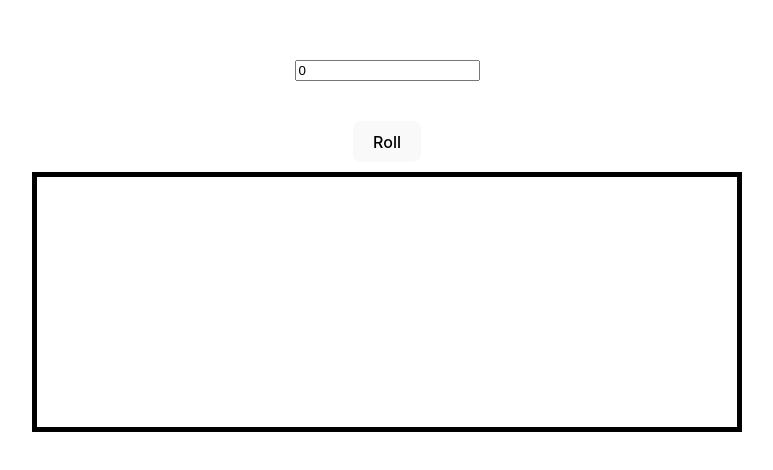
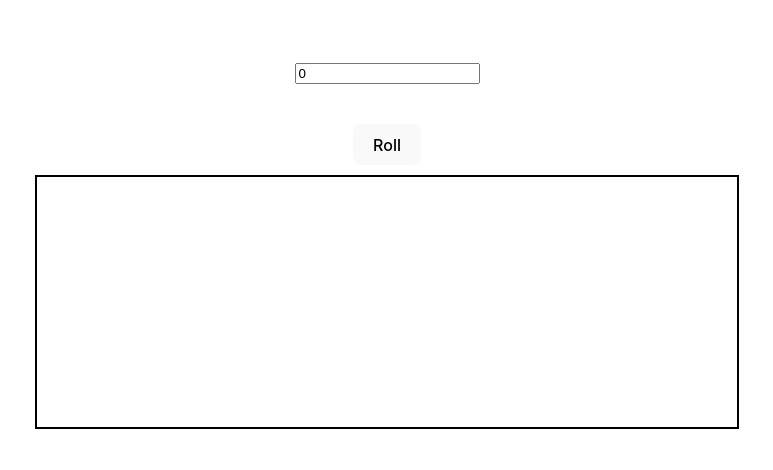
Before and after one commit to simran-saini-zs/React_Practice, a React (Vite) app: page / in a window 1280 px wide. Shown: the part 154-624 px from the top of the page, without its empty margins (253-1026 px from the left). Built offline with nearby package versions, Linux system fonts and the light colour scheme.

Commit message:
Completed react-assignment second part

```diff
--- a/src/AssignmentReact.css
+++ b/src/AssignmentReact.css
@@ -2,10 +2,11 @@
     height: 250px;
     width: 700px;
     display: grid;
-    grid-template-columns: 1fr 1fr 1fr;
-    grid-template-rows: 1fr 1fr 1fr;
-    border: 5px solid black;
-    justify-content: center;
+    grid-template-columns: auto auto auto;
+    grid-template-rows: auto auto auto;
+    border: 2px solid black;
+    justify-items: center;
+    align-items: center;
 }
 img{
     height: 5em;
@@ -36,3 +37,6 @@ img{
     height: 20px;
     width: auto;
 }
+.loader{
+    position: absolute;
+}
--- a/src/AssignmentReact.jsx
+++ b/src/AssignmentReact.jsx
@@ -8,15 +8,18 @@ function AssignmentReact()
 {
     const [showcontent,setcontent] = useState(false);
     const [num,setnum] = useState(0);
-    const [container,setcontainer] = useState(0);
+    const [container,setcontainer] = useState();
 
     function handleclick()
     {
-        setcontainer(num);
-        setnum(0);
         if(num <=6 && num >= 0)
         {
+            setcontainer(num);
             setcontent(true);
+        }
+        else
+        {
+            setcontainer(-1);
         }
         setTimeout(()=>{
             setcontent(false);
@@ -25,12 +28,13 @@ function AssignmentReact()
     function handlechange(eve)
     {
         setnum(eve.target.value);
+        setcontainer(0);
     }
     return (
         <div className='outer-cont'>
             <div className="inner-cont">
             <input type="number" value = {num} onChange={handlechange} className='input'/>
-            <div className='error-cont'> {(container < 0 || container > 6) &&  <p className='error'>Error: Please Enter number between 0 to 6</p>}</div>
+            <div className='error-cont'> {(container == -1) &&  <p className='error'>Error: Please Enter number between 0 to 6</p>}</div>
             <button onClick={handleclick} className='roll'>Roll</button>
             </div>
             <Day11 num_of_childs = {container} show = {showcontent}/>
--- a/src/Day11.jsx
+++ b/src/Day11.jsx
@@ -16,22 +16,21 @@ function Day11(props)
    const [newarr,setArr] = useState([]);
 
     useEffect(()=>{
+       setArr([]);
+       let time = 2000;
        for(let i = 0; i < props.num_of_childs; i++)
             {
-        console.log("hiii")
                 setTimeout(()=>{
-            console.log("num=",i);
-            console.log("ele =",images[i]);
                     setArr((prev)=> [...prev,images[i]]);
-        },i*1000);
+                },time += 1000);
             }
-   },[])
+    },[props.num_of_childs]);
 
     return(
         <div className="container">
-
-        {newarr.map((img,indx)=>{
-            <img key = {indx} src = {img} alt = {indx}/>
+        <div className='loader'>{props.show && <Loader className = "loader"/>}</div>
+        {!props.show && newarr.map((img,indx)=>{
+            return <img key = {indx} src = {newarr[indx]} alt = {indx}/>
         })}
         </div>
     )
--- a/src/Loader.jsx
+++ b/src/Loader.jsx
@@ -8,6 +8,7 @@ function Loader() {
       animationDuration="0.75"
       width="96"
       visible={true}
+
     />
   )
 }
```
Lines whose indentation alone changed are shown as unchanged.
